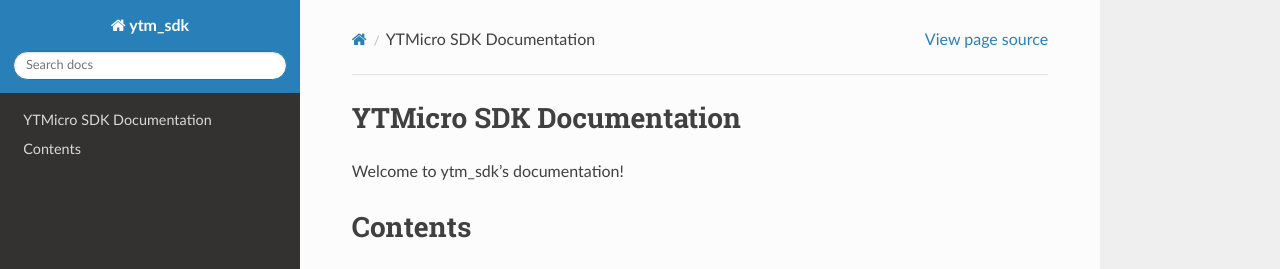
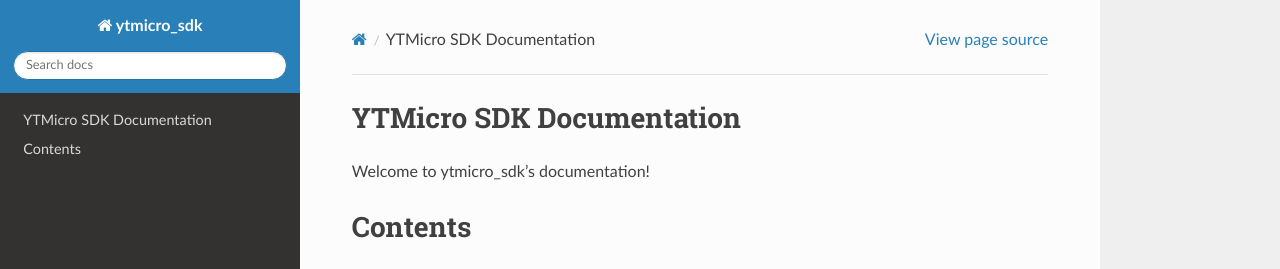
Before and after one commit to georgemaxx/ytmicro_sdk, a Sphinx documentation site: the page built from docs/source/index.rst, in a window 1280 px wide. Shown: the top 269 px of the page. Built offline with Sphinx 7.4.7 and the Read the Docs theme 2.0.0, drawn with Linux system fonts in a browser that asks for light colours.

Commit message:
update doc

```diff
--- a/docs/source/conf.py
+++ b/docs/source/conf.py
@@ -8,7 +8,7 @@
 
 import sphinx_rtd_theme
 
-project = 'ytm_sdk'
+project = 'ytmicro_sdk'
 copyright = '2024, Mamba'
 author = 'Mamba'
 
--- a/docs/source/index.rst
+++ b/docs/source/index.rst
@@ -1,9 +1,9 @@
-.. ytm_sdk:
+.. ytmicro_sdk:
 
 YTMicro SDK Documentation
 =========================
 
-Welcome to ytm_sdk's documentation!
+Welcome to ytmicro_sdk's documentation!
 
 
 .. toctree::
```
